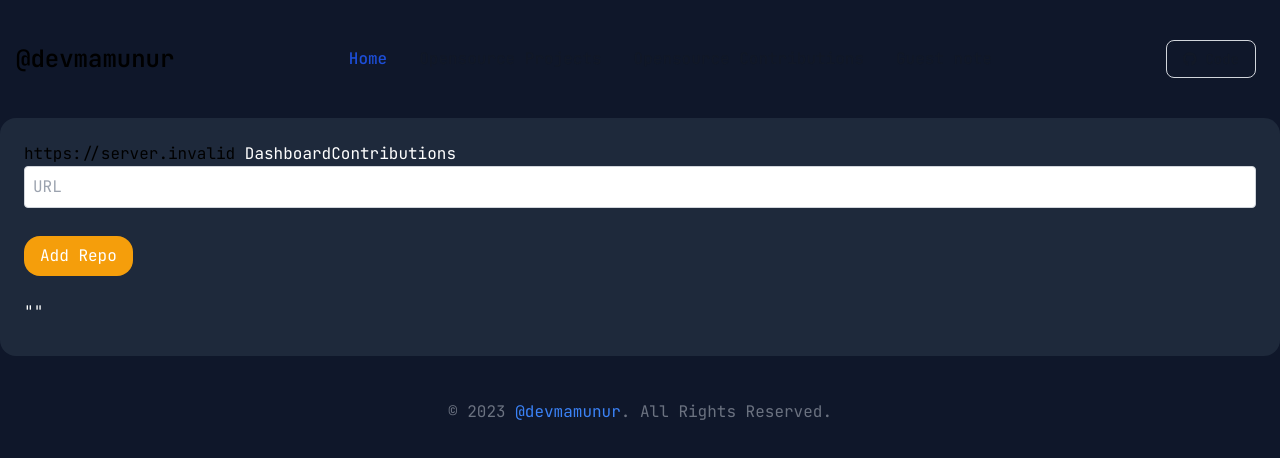
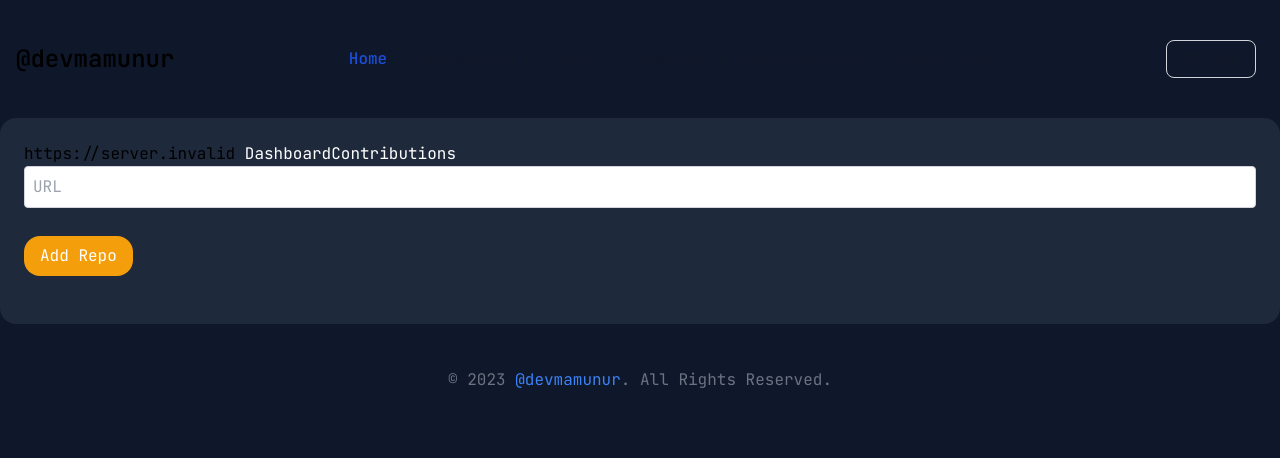
Before and after one commit to devmamunur/mamunur.dev, a Next.js app: page /dashboard/opensource-contributions in a window 1280 px wide. Shown: the top 458 px of the page. Built offline with nearby package versions, Linux system fonts and the light colour scheme; no server answers.

Commit message:
update code

```diff
--- a/src/components/Dashboard/contribution/DashboardContribution.tsx
+++ b/src/components/Dashboard/contribution/DashboardContribution.tsx
@@ -19,7 +19,7 @@ const DashboardContribution = () => {
       });
 
       const output = await res.json();
-
+      console.log('final output is : ', output);
       if (output) {
         setLoader(false);
         setOutput(output);
@@ -48,10 +48,8 @@ const DashboardContribution = () => {
               <button className="bg-amber-500 t text-white px-4 py-2 rounded-2xl mt-3">
                 {loader ? 'loading...' : 'Add Repo'}
               </button>
-
-              <div className="text-white mt-6">
-                <pre>{JSON.stringify(output)}</pre>
-              </div>
+              <pre>{output}</pre>
+              <div className="text-white mt-6"></div>
             </form>
           </div>
         </div>
```
